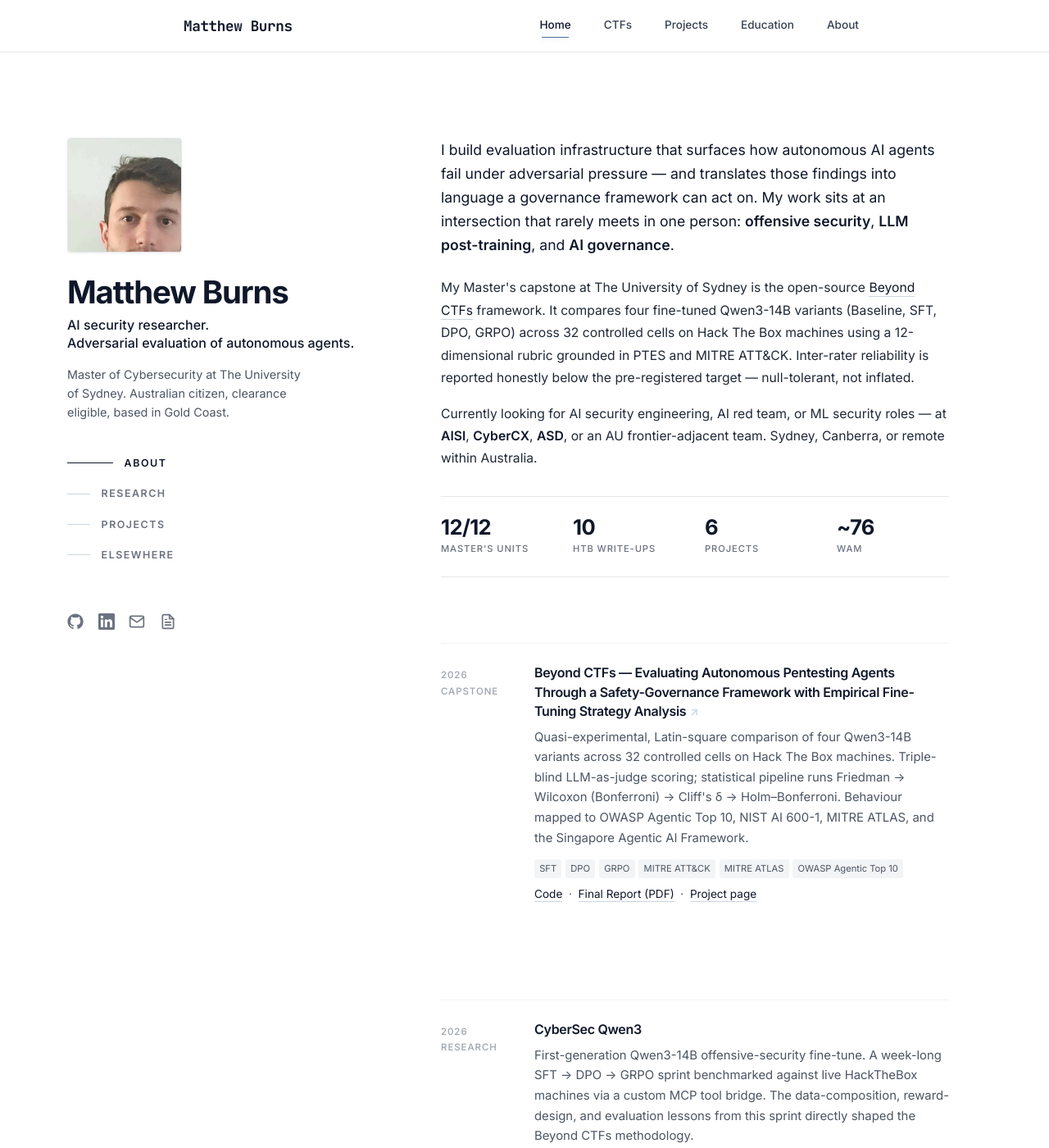
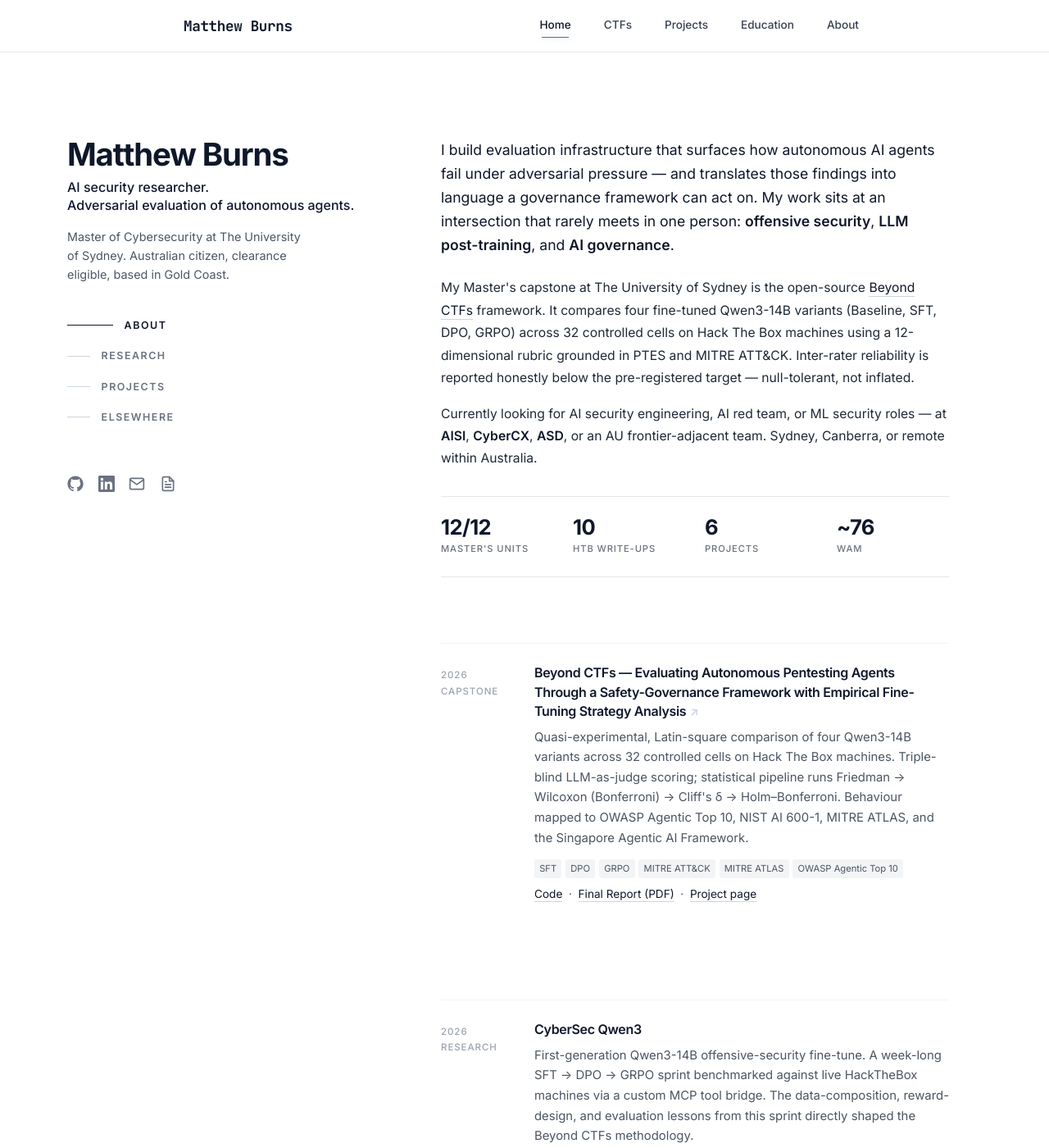
Before and after one commit to mburns00/mburns00.github.io, a Jekyll site: the page built from index.html, in a window 1280 px wide and 1400 px high. Shown: the whole window at 82% size. Built offline with Jekyll 4.4.1, drawn with Linux system fonts in a browser that asks for light colours; some web fonts are replaced.

Commit message:
home: remove photo (lives on /about/ only); sidebar back to text-first

```diff
--- a/index.html
+++ b/index.html
@@ -38,23 +38,7 @@
     display: flex;
     flex-direction: column;
   }
-  /* Profile photo — background-image gives real crop control on portrait sources */
-  .home-photo {
-    width: 140px;
-    height: 140px;
-    border-radius: 4px;
-    background-image: url("{{ '/assets/images/matthew-burns.jpg' | relative_url }}");
-    background-size: 150% auto;
-    background-position: 28% 28%;
-    background-repeat: no-repeat;
-    border: 1px solid #e5e7eb;
-    box-shadow: 0 1px 3px rgba(15, 23, 42, 0.06);
-    margin: 0 0 1.75rem 0;
-    display: block;
-    filter: grayscale(0.04);
-    transition: filter 200ms ease;
-  }
-  .home-photo:hover { filter: grayscale(0); }
+  /* Photo lives on /about/ — home is text-only sidebar */
 
   .home-name {
     font-size: clamp(1.85rem, 3.2vw, 2.4rem);
@@ -294,7 +278,6 @@
       max-height: none;
       padding: 2rem 0 0 0;
     }
-    .home-photo { width: 110px; height: 110px; }
     .home-blurb { margin-bottom: 1.5rem; }
     .side-nav { display: none; }
     .home-main {
@@ -313,7 +296,6 @@
 
   <!-- ─── Sidebar ─── -->
   <aside class="home-side">
-    <div class="home-photo" role="img" aria-label="Matthew Burns"></div>
     <h1 class="home-name">Matthew Burns</h1>
     <p class="home-role">AI security researcher.<br>Adversarial evaluation of autonomous agents.</p>
     <p class="home-blurb">Master of Cybersecurity at The University of Sydney. Australian citizen, clearance eligible, based in Gold Coast.</p>
```
